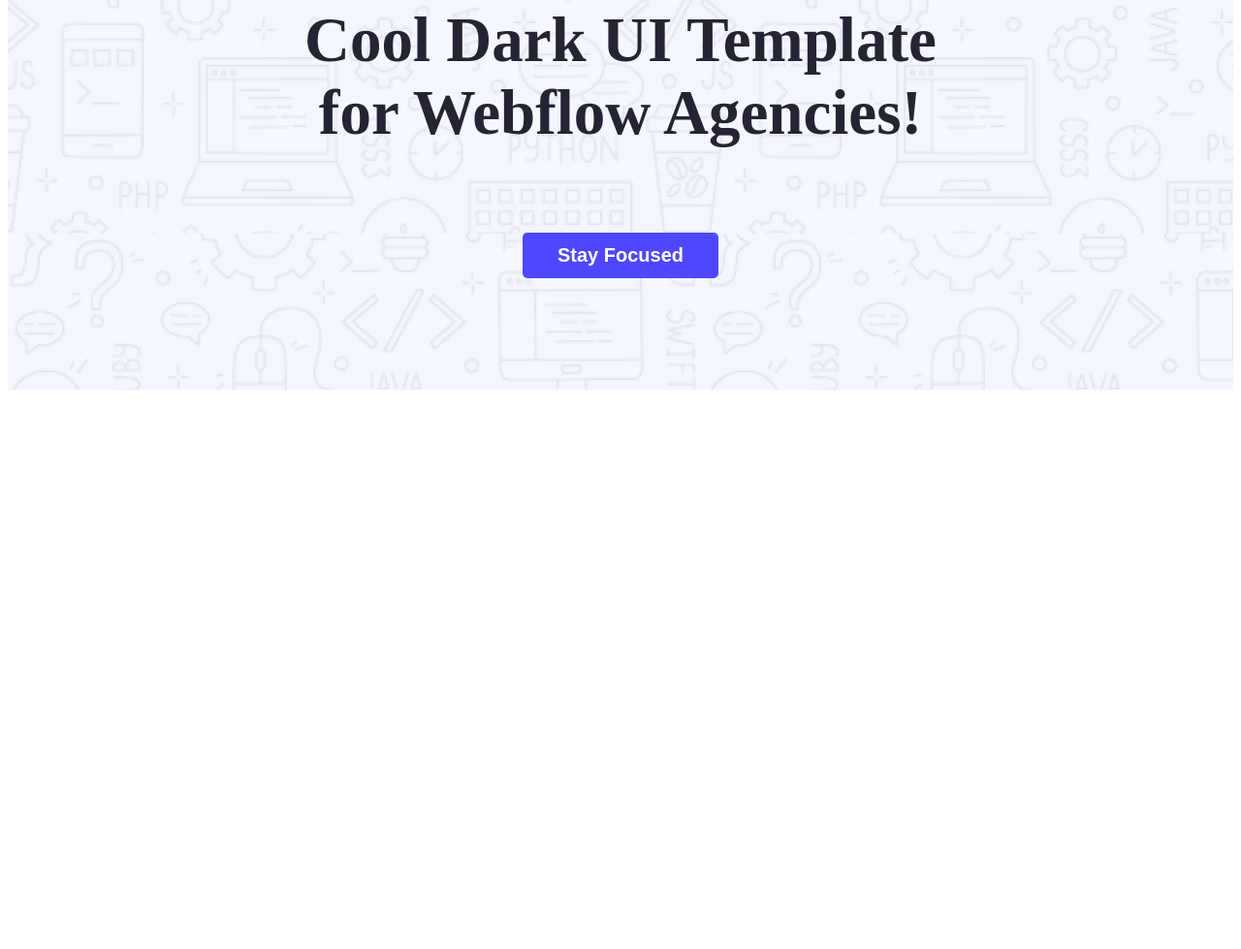
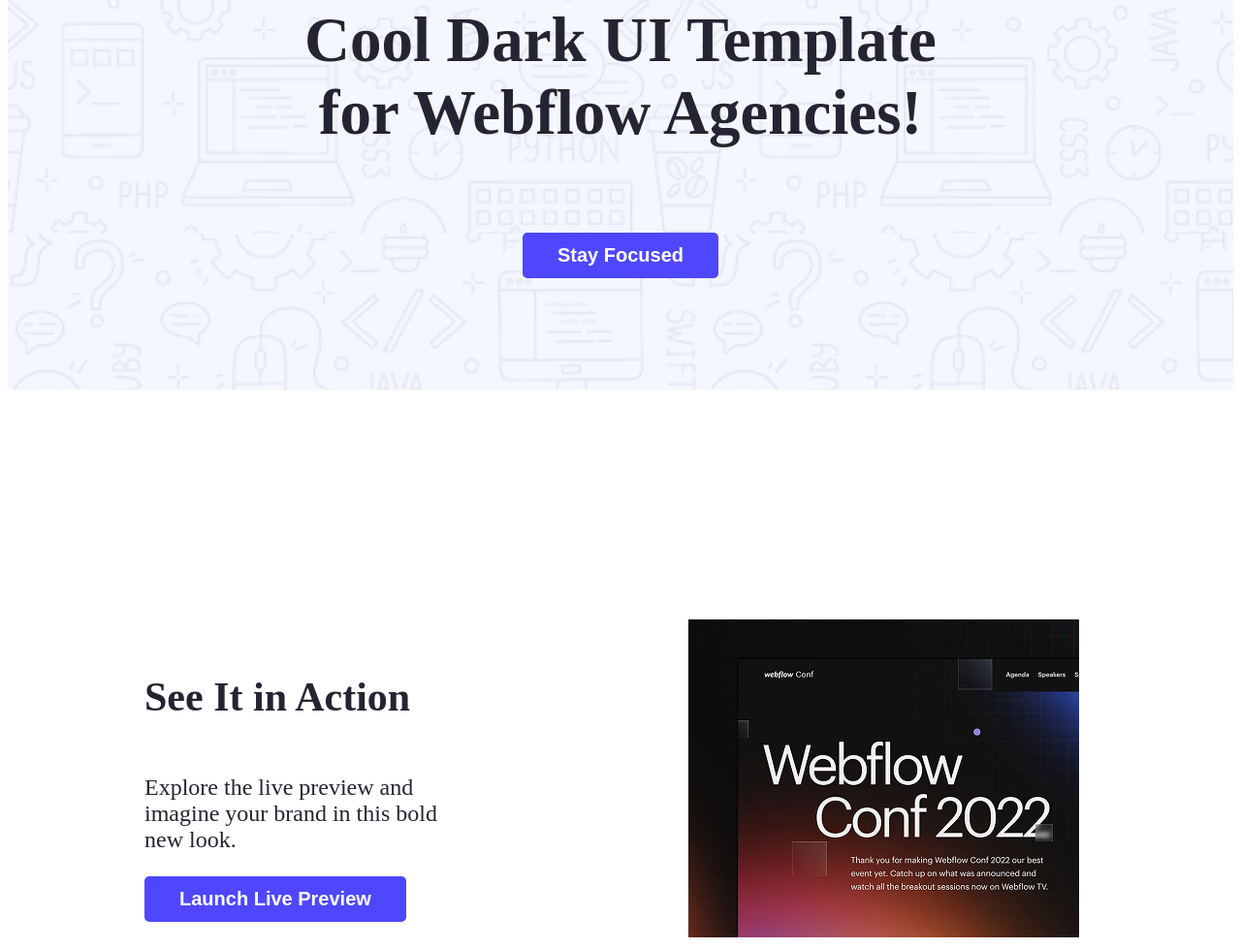
Before and after one commit to fariakhanam/assignment_01, a plain HTML site: page index.html in a window 1280 px wide. Shown: the part 461-1440 px from the top of the page at 97% size. Before the commit the page ends 1100 px from the top, so only its background shows below. Drawn offline with Linux system fonts and the light colour scheme.

Commit message:
added a action section

```diff
--- a/index.html
+++ b/index.html
@@ -24,10 +24,16 @@
 
     </header>
     <main>
-        <section>
-            <div>
+        <section class="section1">
+            <div class="ab">
+            <div class="action">
+                <h4 class="section-title">See It in Action</h4>
+                <p class="section-p">Explore the live preview and imagine your brand in this bold new look.</p>
+                <a href=""><button class="bt">Launch Live Preview</button></a>
+            </div>
+              <div><img src="/ass/wc-mini.png" alt=""></div>
+              </div>
 
-            </div>
         </section>
     </main>
     <footer>
--- a/styles/ass.css
+++ b/styles/ass.css
@@ -46,3 +46,22 @@ nav{
 .b{
     margin-bottom: 115px;
 }
+.section-title{
+    font-size:42px ;
+    font-weight: bold;
+    color: #252432;
+}
+.section-p{
+    font-size: 24px;
+    color: #252432;
+}
+
+.ab{
+    display: flex;
+}
+.section1 .ab{
+    gap:220px;
+}
+.ab{
+    margin: auto 159px auto 141px;
+}
```
